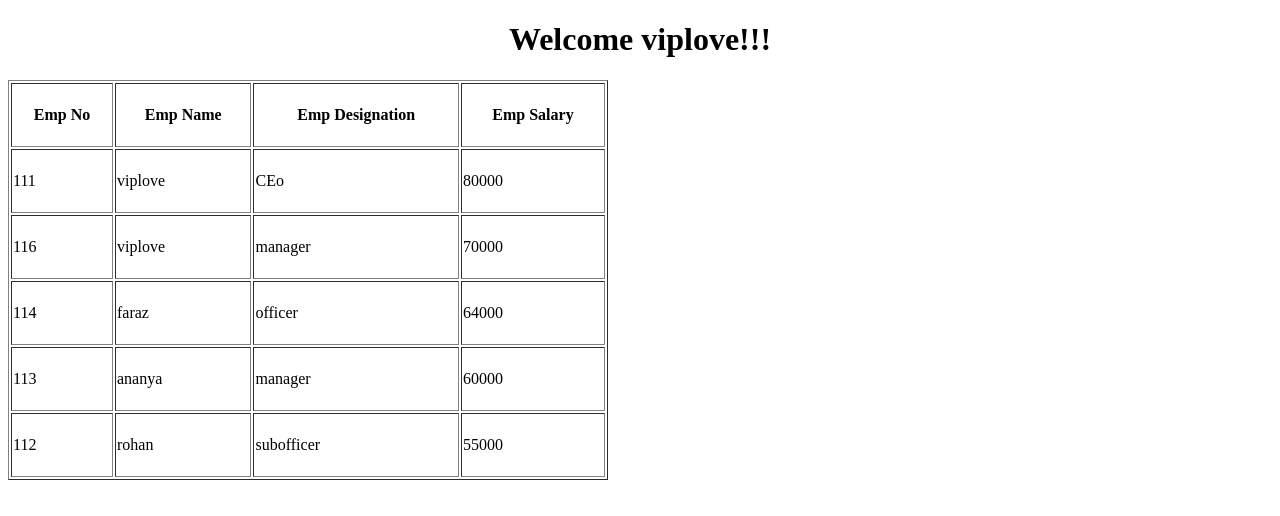
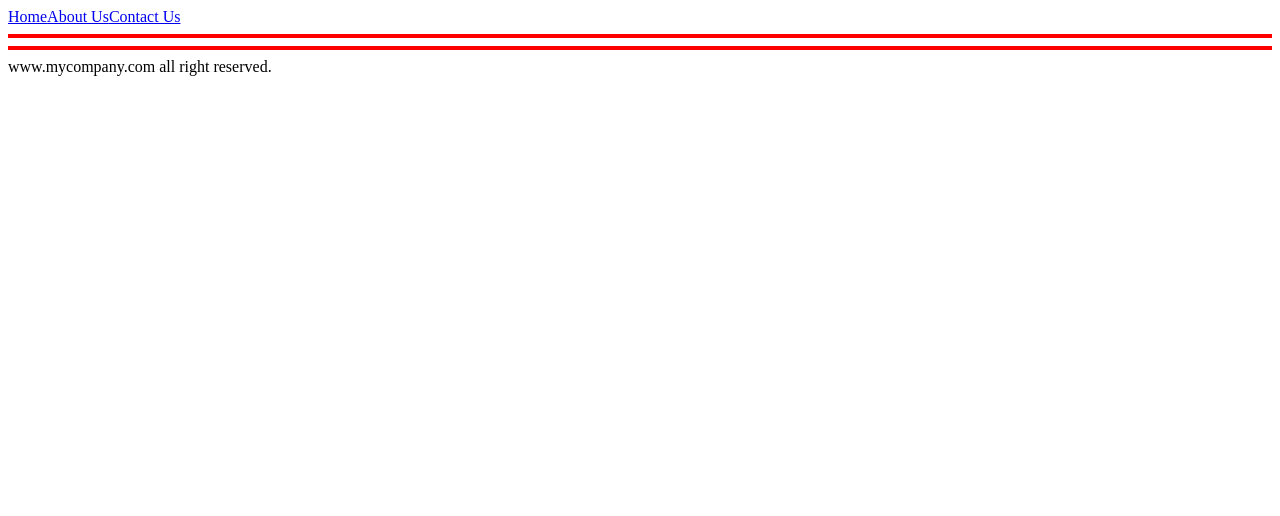
Before and after one commit to Viplovesana/React-js, a React (Vite) app: page / in a window 1280 px wide. Shown: the top 516 px of the page. Built offline with nearby package versions, Linux system fonts and the light colour scheme.

Commit message:
new commit

```diff
--- a/package.json
+++ b/package.json
@@ -11,7 +11,8 @@
   },
   "dependencies": {
     "react": "^19.0.0",
-    "react-dom": "^19.0.0"
+    "react-dom": "^19.0.0",
+    "react-router-dom": "^7.4.1"
   },
   "devDependencies": {
     "@eslint/js": "^9.21.0",
--- a/src/App.jsx
+++ b/src/App.jsx
@@ -1,293 +1,21 @@
+import { BrowserRouter, Routes, Route } from "react-router-dom";
+import Layout from "./layout";
+import Home from "./pages/Home";
+import About from "./pages/About";
+import Contact from "./pages/Contact";
 
+const App = () => {
+  return (
+    <BrowserRouter>
+      <Routes>
+        <Route path="/" element={<Layout />}>
+          <Route path="home" element={<Home />} />
+          <Route path="about" element={<About />} />
+          <Route path="contact" element={<Contact />} />
+        </Route>
+      </Routes>
+    </BrowserRouter>
+  );
+};
 
-// const App=()=>{
-//   return(
-//     <>
-//     <>
-//     <h1>welcome to bhopal</h1>
-//     <h1>welcome back</h1>
-
-// import Cybrom from "./component1";
-
-//   </>
-
-
-//   <p>i love react</p>
-//   </>
-//   )
-// }
-
-// export default App;
-
-
-
-// const App=()=>{
-//   return(
-//     <>
-//     Enter name : <input type="text" />
-
-//     <br />
-//     Enter city : <input type="text" />
-
-//   </>
-//   )
-// }
-
-// export default App;
-
-// import Header from "./Header";
-// import Data from "./Data";
-// import Footer from "./Footer";
-// const App=()=>{
-//   return(
-//     <>
-//     <h1>welcome to cybrom</h1>
-//     <Header/>
-//     <Data/>
-//     <Footer/>
-
-
-//   </>
-//   )
-// }
-
-// export default App;
-
-
-
-
-
-// import Cybrom from "./component1";
-// import Cybromm from "./component2";
-// import Cybrommm from "./component3";
-
-// const app = ()=>{
-//   return(
-//     <>
-//     <h1>this is my react js</h1>
-//     <Cybrom/>
-//     <Cybromm/>
-//     <Cybrommm/>
-
-//     </>
-//   )
-// }
-
-// export default app;
-
-
-
-//.............................................................................................
-
-
-
-
-// import Collage from "./Collage";
-// const name ="RGPV"
-// const seats ="454"
-// const fees ="23000"
-// import Cybrom from "./Cybrom";
-// const collage = {
-//     name :"RGPV",
-//     fees : 4500,
-//     city : "Bhopal",
-//     subject : "python"
-// }
-
-//..............................................................................................................
-
-
-
-
-// const Data = ()=>{
-//   const Subject = ["html","css","python","cpp","react"];
-//   const ans = Subject.map((key)=>{
-//     return(
-//       <>
-//       <option>{key}</option>
-//       </>
-//     )
-//   });
-//   return(
-//   <>
-//  <h1 align="center">welcome to cybrom</h1>
-//  <select>{ans}</select>
-//   </>
-//   )
-// }
-// export default Data;
-
-
-
-
-
-
-//..........................................................................................................
-
-
-
-
-
-
-
-// const Student = [
-//   {
-//     "rollno":124,
-//     "name":"viplove",
-//     "city":"bhopla",
-//     "fees":5467567
-
-// },
-// {
-//   "rollno":124,
-//   "name":"jkdbcj",
-//   "city":"bhopla",
-//   "fees":5467567
-
-// },
-// {
-//   "rollno":124,
-//   "name":"vbjkbcjk",
-//   "city":"bhopla",
-//   "fees":5467567
-
-// },
-// {
-//   "rollno":124,
-//   "name":"shubham",
-//   "city":"bhopla",
-//   "fees":5467567
-
-// },
-// {
-//   "rollno":127,
-//   "name":"ankit",
-//   "city":"bhopal",
-//   "fees":5467567
-
-// },
-// {
-//   "rollno":798,
-//   "name":"rohan",
-//   "city":"indore",
-//   "fees":5467567
-
-// },
-// ]
-
-
-// const ans = Student.map((key)=>{
-//   return(
-//     <>
-//     <tr>
-//       <td>{key.rollno}</td>
-//       <td>{key.name}</td>
-//       <td>{key.city}</td>
-//       <td>{key.fees}</td>
-
-
-//     </tr>
-
-//     </>
-//   )
-
-
-// })
-
-// const Data = ()=>{
-
-//   return(
-//   <>
-//  <h1 align="center">welcome to cybrom</h1>
-
-//  <>
-
-//  <table border="2" width="600" height='400'>
-//   <tr>
-//     <th>rollno</th>
-//     <th>name</th>
-//     <th>city</th>
-//     <th>fees</th>
-
-//   </tr>
-//   {ans}
-//  </table>
-//  </>
-
-//   </>
-//   )
-// }
-// export default Data;
-
-
-//...................................................................................................
-
-
-
-
-
-
-// const Data = ()=>{
-//   const Subject = ["html","css","python","cpp","react"];
-//   const ans = Subject.map((key)=>{
-//     return(
-//       <>
-//       <option>{key}</option>
-//       </>
-//     )
-//   });
-//   return(
-//   <>
-//  <h1 align="center">welcome to cybrom</h1>
-//  <select>{ans}</select>
-//   </>
-//   )
-// }
-// export default Data;
-
-
-
-
-
-//.................................................................................................
-
-
-
-import EmpData from "./EmpData";
-import EmpDesign from "./EmpDesign";
-
-
-
-const Hello = ()=>{
-
-  const ans = EmpData.map((key)=><EmpDesign
-
-  no={key.Empno}
-  nm={key.name}
-  des={key.designation}
-  sal={key.salary}
-  />
-
-
-
-  )
-  return(
-<>
-<h1 align="center">Welcome viplove!!!</h1>
-
-<table border="1" width="600" height="400">
-  <tr>
-    <th>Emp No</th>
-    <th>Emp Name</th>
-    <th>Emp Designation</th>
-    <th>Emp Salary</th>
-  </tr>
-  {ans}
-</table>
-
-
-</>
-
-  )
-}
-export default Hello;
+export default App;
--- /dev/null
+++ b/src/layout.jsx
@@ -0,0 +1,21 @@
+import {Link ,Outlet } from "react-router-dom";
+
+const Layout =()=>{
+    return(
+        <>
+        <nav>
+        <Link to="home">Home</Link>
+        <Link to="about">About Us</Link>
+        <Link to="contact">Contact Us</Link>
+        <hr size="4" color="red"/>
+        </nav>
+        <Outlet/>
+
+        <hr size="4" color="red"/>
+        <footer>www.mycompany.com all right reserved.</footer>
+
+        </>
+    )
+}
+
+export default Layout;
--- /dev/null
+++ b/src/pages/About.jsx
@@ -0,0 +1,11 @@
+
+
+const About = ()=>{
+    return(
+        <>
+        <h1>about us</h1>
+
+        </>
+    )
+}
+export default About;
--- /dev/null
+++ b/src/pages/Contact.jsx
@@ -0,0 +1,13 @@
+
+
+
+
+const Contact = ()=>{
+    return(
+        <>
+        <h1>contact us</h1>
+
+        </>
+    )
+}
+export default Contact;
--- /dev/null
+++ b/src/pages/Home.jsx
@@ -0,0 +1,12 @@
+
+
+
+const Home = ()=>{
+    return(
+        <>
+        <h1>welcome to home page</h1>
+
+        </>
+    )
+}
+export default Home;
```
Also changed, not shown: 1 other file (tests, documents, lock files or other folders).
